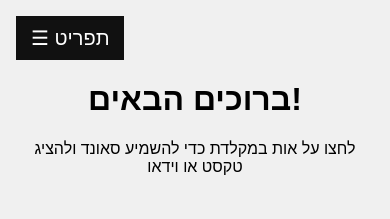
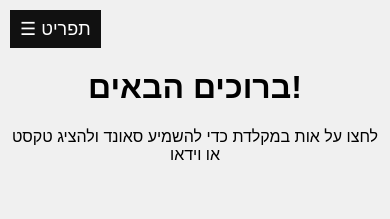
Before and after one commit to razmiz/TypeToSound, a plain HTML site: page index.html in a window 390 px wide. Drawn offline with Linux system fonts and the light colour scheme.

Commit message:
Update styles.css
Update styles.css

```diff
--- a/styles.css
+++ b/styles.css
@@ -1,4 +1,3 @@
-
 body {
     font-family: Arial, sans-serif;
     background-color: #f0f0f0;
@@ -60,3 +59,23 @@ body {
     transition: margin-left 0.5s;
     padding: 16px;
 }
+
+/* התאמות למכשירים ניידים */
+@media screen and (max-width: 600px) {
+    .sidebar a {
+        font-size: 18px;
+    }
+
+    .openbtn {
+        font-size: 18px;
+        padding: 8px 10px;
+    }
+
+    .sidebar .closebtn {
+        font-size: 30px;
+    }
+
+    #main {
+        padding: 10px;
+    }
+}
```
